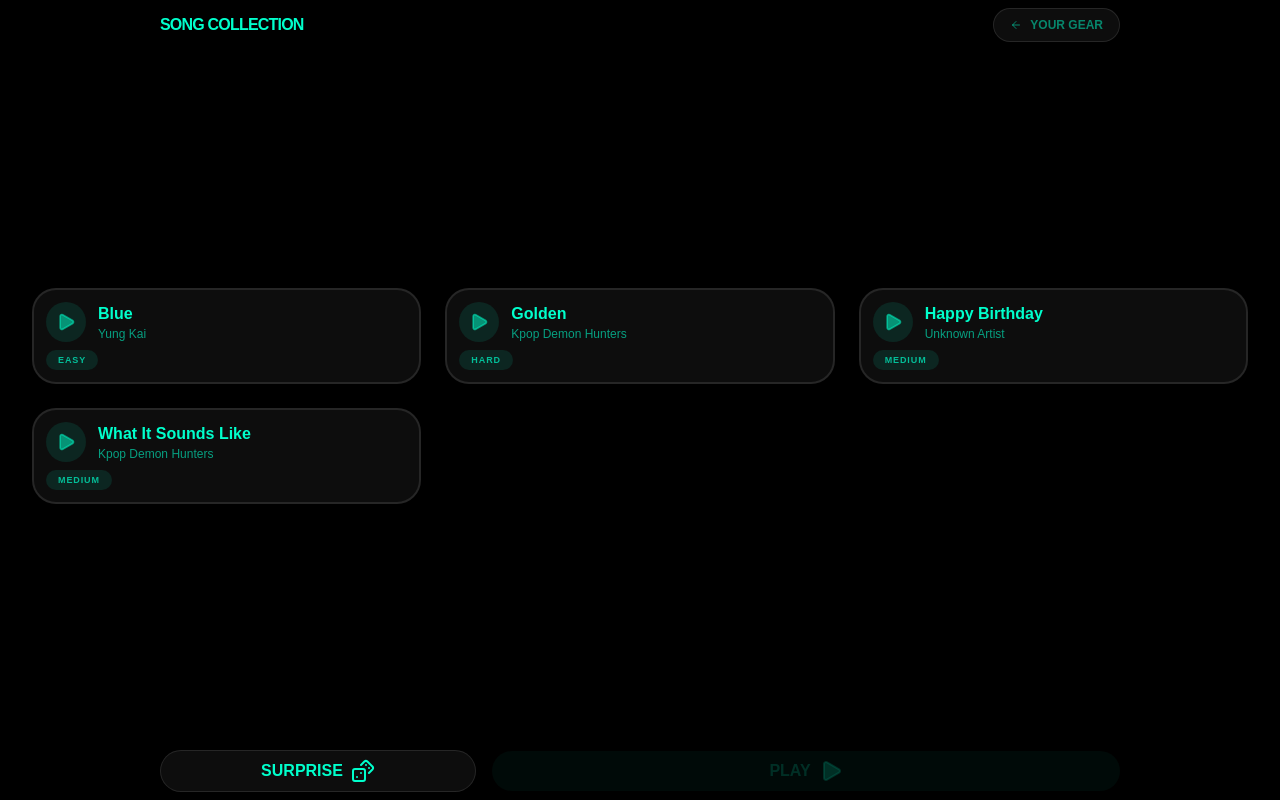
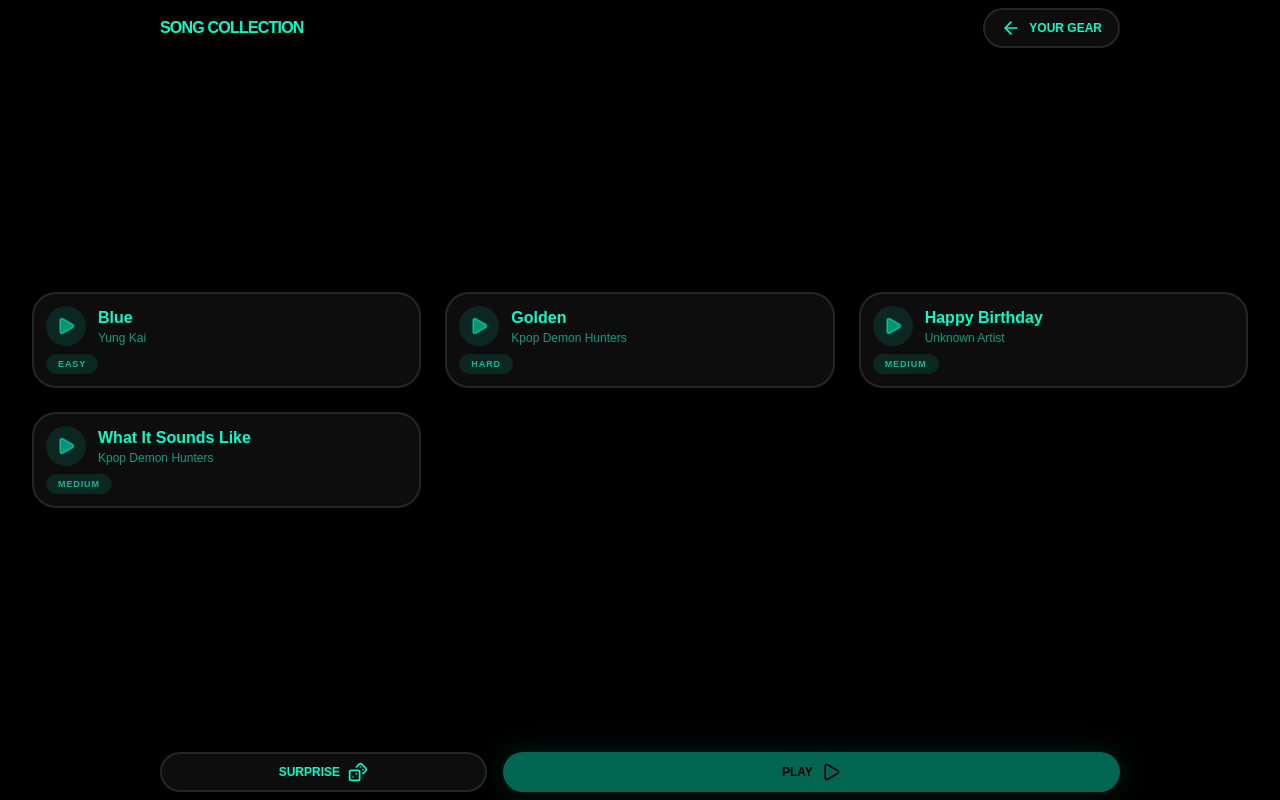
Before and after one commit to hongy20/midi-jam, a Next.js app: page /collection in a window 1280 px wide. Built offline with nearby package versions, Linux system fonts and the light colour scheme.

Commit message:
refactor: use Button primitive in Collection page

```diff
--- a/src/app/collection/page.tsx
+++ b/src/app/collection/page.tsx
@@ -2,6 +2,7 @@
 
 import { ArrowLeft, Dices, Play } from "lucide-react";
 import { useEffect, useState } from "react";
+import { Button } from "@/components/button/button";
 import { PageFooter } from "@/components/page-footer";
 import { PageHeader } from "@/components/page-header";
 import { PageLayout } from "@/components/page-layout/page-layout";
@@ -62,37 +63,35 @@ export default function CollectionPage() {
     <PageLayout
       header={
         <PageHeader title="Song Collection">
-          <button
-            type="button"
+          <Button
+            variant="secondary"
+            icon={ArrowLeft}
+            iconPosition="left"
             onClick={handleBack}
-            className="group flex items-center gap-2 px-4 py-2 bg-[var(--ui-btn-secondary-bg)] border border-[var(--ui-btn-secondary-border)] rounded-full text-foreground/50 font-bold text-[10px] sm:text-xs uppercase hover:text-foreground hover:border-foreground/30 transition-all active:scale-95"
+            className="!px-4 !py-2 !text-[10px] sm:!text-xs"
           >
-            <ArrowLeft className="w-3 h-3 group-hover:-translate-x-1 transition-transform" />
             Your Gear
-          </button>
+          </Button>
         </PageHeader>
       }
       footer={
         <PageFooter>
-          <button
-            type="button"
+          <Button
+            variant="secondary"
             onClick={handleSurprise}
-            className="w-full sm:flex-1 px-[var(--app-btn-px)] py-[var(--btn-py)] bg-[var(--ui-btn-secondary-bg)] text-[var(--ui-btn-secondary-text)] border border-[var(--ui-btn-secondary-border)] font-black rounded-full hover:bg-foreground/20 hover:scale-[1.02] active:scale-95 transition-all text-[var(--btn-text)] flex items-center justify-center gap-2"
+            icon={Dices}
+            className="w-full sm:flex-1"
           >
-            SURPRISE <Dices className="w-5 h-5 sm:w-6 sm:h-6" />
-          </button>
-          <button
-            type="button"
+            SURPRISE
+          </Button>
+          <Button
             onClick={handlePlay}
             disabled={!selected}
-            className={`w-full sm:flex-[2] px-[var(--app-btn-px)] py-[var(--btn-py)] rounded-full font-black text-[var(--btn-text)] transition-all flex items-center justify-center gap-2 ${
-              selected
-                ? "bg-[var(--ui-btn-primary-bg)] text-[var(--ui-btn-primary-text)] hover:scale-102 active:scale-95 shadow-[var(--ui-btn-primary-shadow)] cursor-pointer"
-                : "opacity-40 bg-foreground/10 text-foreground/40 cursor-not-allowed"
-            }`}
+            icon={Play}
+            className="w-full sm:flex-[2]"
           >
-            PLAY <Play className="w-5 h-5 sm:w-6 sm:h-6 fill-current" />
-          </button>
+            PLAY
+          </Button>
         </PageFooter>
       }
     >
```
